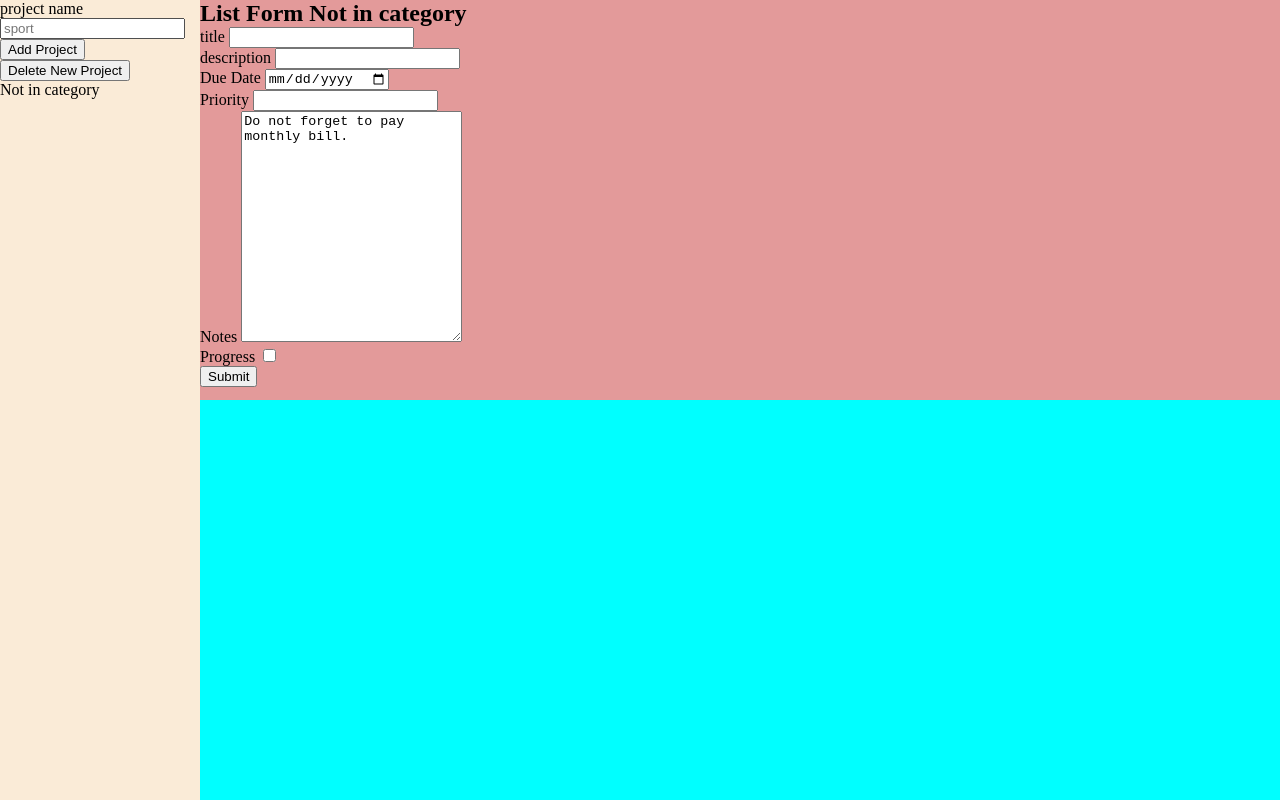
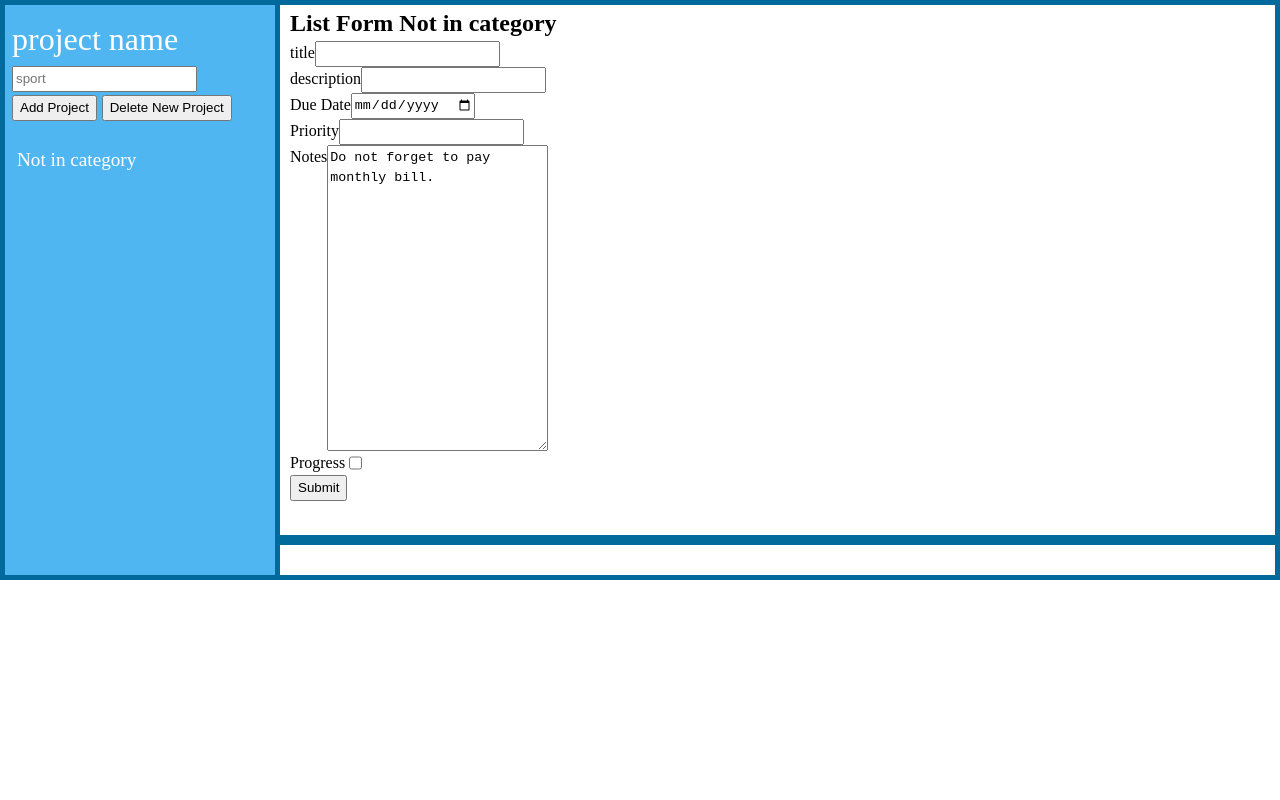
Before and after one commit to Dewa-Wono-Ichsan/Todo-List, a website built with webpack: page src/template.html in a window 1280 px wide. Built offline with nearby package versions, Linux system fonts and the light colour scheme.

Commit message:
Set layout, color, and size
Use line height and box sizing for all element
in document.

Change grid template line and height for layout
of web page.

Set display to flex for all div element as child
of form element.

Set font size in div with class name left becuase
nav have bigger size than content.

```diff
--- a/src/styles.css
+++ b/src/styles.css
@@ -1,23 +1,61 @@
+*{
+    box-sizing: border-box;
+    line-height: 1.5;
+}
+
 body, h2{
     margin: 0;
 }
 
 .container{
     display: grid;
-    grid-template: repeat(2,400px)/200px 1fr;
+    grid-template: 530px 1fr/270px 1fr;
+    border: 5px solid #02699c;
 }
 
 .top{
-    background-color: rgb(227, 154, 154);
+    border-left: 5px solid  #02699c;
+    padding-left: 10px;
+}
+
+.top > form > div{
+    display: flex;
 }
 
 .left{
-    background-color: antiquewhite;
     grid-row: 1/3;
+    padding-top: 10px;
+    padding-left: 7px;
+    font-size: 1.2rem;
+    background-color: #50B6F2;
+    color: #ffffff;
+}
+
+.left > .container-nav-sidebar{
+    margin-bottom: 20px;
+}
+
+.container-nav-sidebar label{
+    font-size: 2rem;
+}
+
+
+.container-not-in-project,
+.project{
+    padding: 5px;
+}
+
+.container-not-in-project:hover,
+.project:hover{
+    background-color: #00273E;
 }
 
 .content{
-    background-color: aqua;
+    border-top: 10px solid #02699c;
+    border-left: 5px solid #02699c;
+    padding-top: 20px;
+    padding-left: 10px;
+    padding-bottom: 10px;
 }
 
 .container-list{
```
